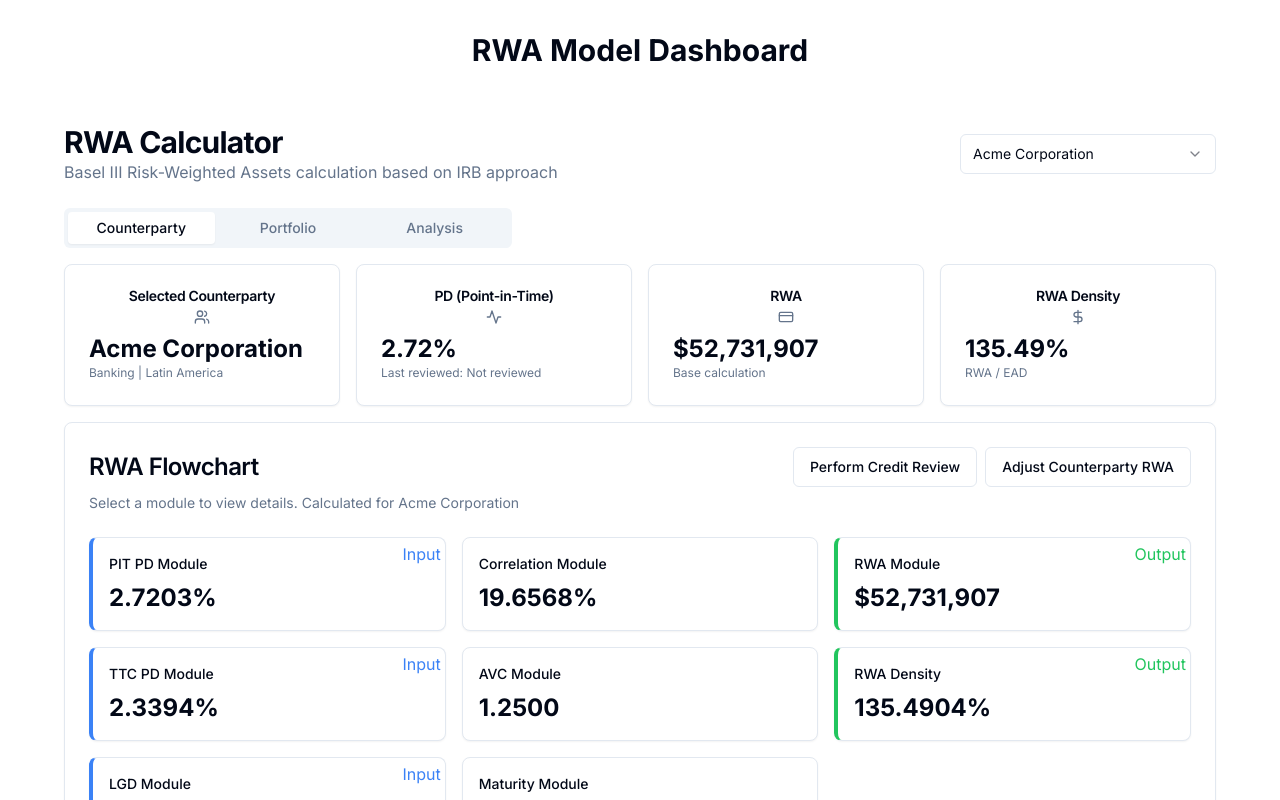
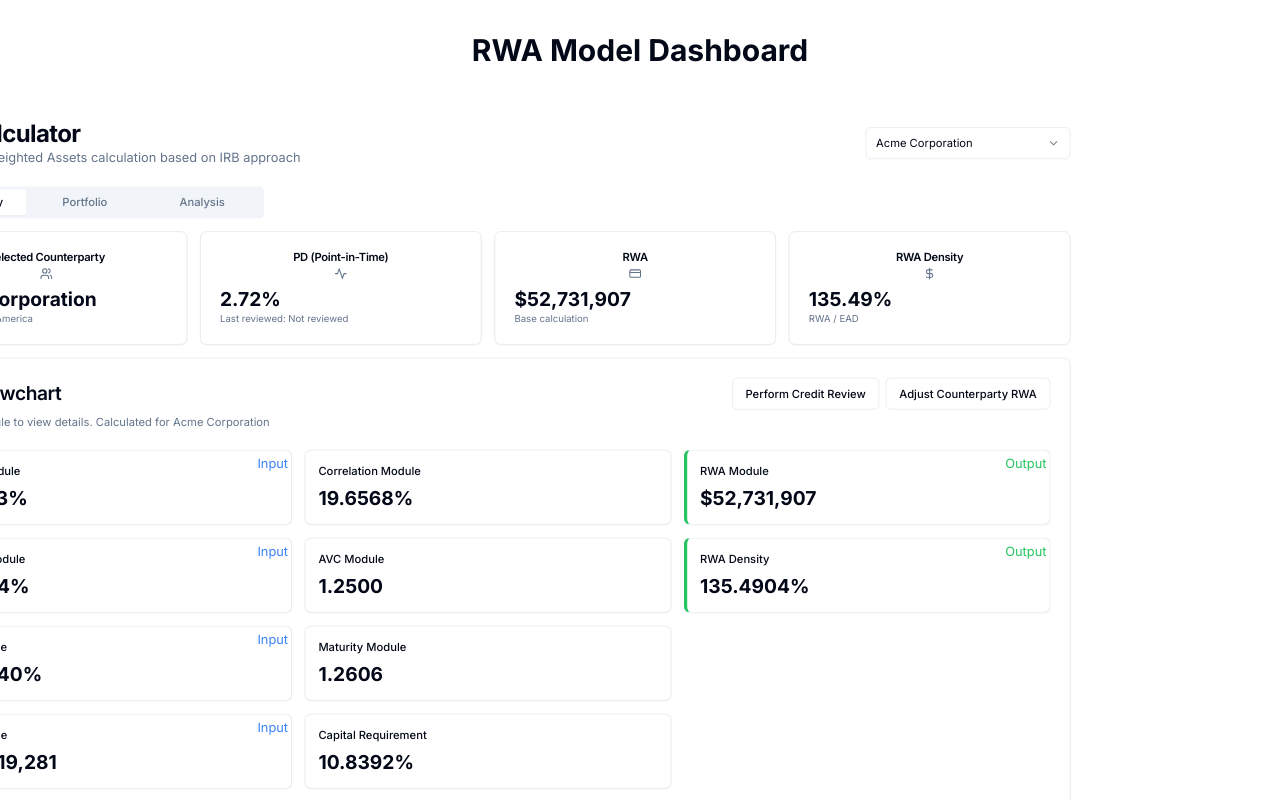
Before and after one commit to FavianPoh/v0-RWA-group, a Next.js app: page / in a window 1280 px wide. Shown: the top 800 px of the page. Built offline with nearby package versions, Linux system fonts and the light colour scheme.

Commit message:
feat: scale down entire UI by 20% with CSS transform
Co-authored-by: null <209135699+FavianPoh@users.noreply.github.com>

```diff
--- a/app/globals.css
+++ b/app/globals.css
@@ -57,3 +57,17 @@
     @apply bg-background text-foreground;
   }
 }
+
+/* Scale down UI by 20% */
+.scaled-ui {
+  transform: scale(0.8);
+  transform-origin: top left;
+  width: 125%; /* 1/0.8 = 1.25 or 125% */
+  height: 125%;
+  margin-bottom: 5rem; /* Add some bottom margin to account for the scaling */
+}
+
+/* Adjust dialog scaling to ensure they remain centered */
+.scaled-ui .dialog-content {
+  transform: scale(1.25); /* Counter the parent scaling to maintain proper size */
+}
--- a/components/rwa-dashboard.tsx
+++ b/components/rwa-dashboard.tsx
@@ -268,6 +268,8 @@ export function RWADashboard() {
 
   return (
     <TooltipProvider>
+      {/* Apply the scaled-ui class to the main container */}
+      <div className="scaled-ui">
         <div className="container mx-auto py-6">
           <div className="flex justify-between items-center mb-6">
             <div>
@@ -514,7 +516,7 @@ export function RWADashboard() {
 
           {/* Module Detail Dialog */}
           <Dialog open={isDetailOpen} onOpenChange={setIsDetailOpen}>
-          <DialogContent className="max-w-3xl max-h-[90vh] overflow-y-auto" hideCloseButton={false}>
+            <DialogContent className="max-w-3xl max-h-[90vh] overflow-y-auto dialog-content" hideCloseButton={false}>
               {selectedModule && (
                 <ModuleDetail
                   moduleId={selectedModule}
@@ -529,7 +531,7 @@ export function RWADashboard() {
 
           {/* Credit Review Dialog */}
           <Dialog open={isCreditReviewOpen} onOpenChange={setIsCreditReviewOpen}>
-          <DialogContent className="max-w-3xl">
+            <DialogContent className="max-w-3xl dialog-content">
               <DialogTitle>Credit Review</DialogTitle>
               <CreditReviewDialog
                 counterparty={selectedCounterparty}
@@ -542,7 +544,7 @@ export function RWADashboard() {
 
           {/* RWA Adjustment Dialog */}
           <Dialog open={isRWAAdjustmentOpen} onOpenChange={setIsRWAAdjustmentOpen}>
-          <DialogContent className="max-w-3xl">
+            <DialogContent className="max-w-3xl dialog-content">
               <DialogTitle>RWA Adjustment</DialogTitle>
               <RWAAdjustmentPanel
                 counterparty={selectedCounterparty}
@@ -554,7 +556,7 @@ export function RWADashboard() {
 
           {/* Portfolio Adjustment Dialog */}
           <Dialog open={showPortfolioAdjustmentDialog} onOpenChange={setShowPortfolioAdjustmentDialog}>
-          <DialogContent size="full" className="max-h-[90vh] overflow-y-auto">
+            <DialogContent size="full" className="max-h-[90vh] overflow-y-auto dialog-content">
               <PortfolioAdjustmentPanel
                 counterparties={counterparties}
                 onSave={handlePortfolioAdjustment}
@@ -563,6 +565,7 @@ export function RWADashboard() {
             </DialogContent>
           </Dialog>
         </div>
+      </div>
     </TooltipProvider>
   )
 }
```
Lines whose indentation alone changed are shown as unchanged.
